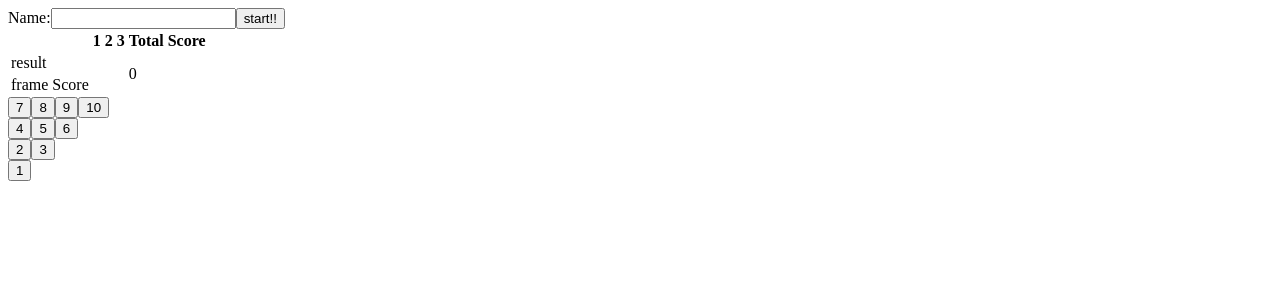
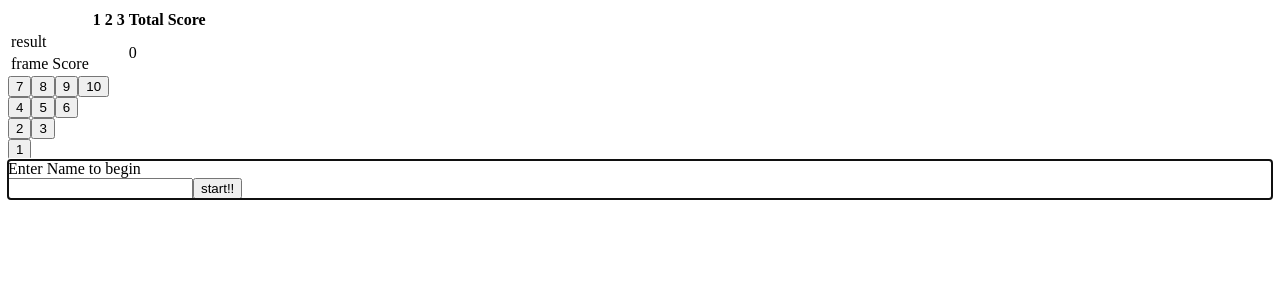
Before and after one commit to rweaverra/bowling_app, a React (Create React App) app in the folder client/: page / in a window 1280 px wide. Shown: the top 300 px of the page. Built offline with nearby package versions, Linux system fonts and the light colour scheme; the HTML template or start-up script is replaced by a standard one.

Commit message:
start game modal built

```diff
--- a/client/src/App.jsx
+++ b/client/src/App.jsx
@@ -1,18 +1,14 @@
 import React from 'react';
-import Start from './components/Start.jsx';
 import Scoring from './components/Scoring.jsx';
 
+
 const App = () => {
-
-
 
   return (
     <div>
       <div>
-        <Start />
-      </div>
-      <div>
-        <Scoring />
+        <Scoring
+        />
       </div>
     </div>
   );
--- a/client/src/components/PlayArea.jsx
+++ b/client/src/components/PlayArea.jsx
@@ -19,21 +19,15 @@ function PlayArea({ rollBall, frameRolls, currentScore, gameOver }) {
     showButton10: true
   })
 
-  function resetPins() { //not sure why reset Pins isnt working. I have it involed under set strike but nothing is happening. trying to reset pins after the game over.
-    var copy = JSON.parse(JSON.stringify(state))
-    for(var key2 in copy) {
-      copy[key2] = true;
-      setState(copy);
-  }
-}
+
 
   function showStrikeSpareModal(value, copy) {
     setIsStrike(false)
-    if(value === 10) {
-      // for(var key2 in copy) {
-      //   copy[key2] = true;
-      // }
-      resetPins();
+
+   if (value === 10) {
+      for(var key2 in copy) {
+        copy[key2] = true;
+      }
      setIsStrike(true);
      setModalShow(true);
     } else if(frameRolls > 0 && value === (10 - currentScore)) {
@@ -44,7 +38,7 @@ function PlayArea({ rollBall, frameRolls, currentScore, gameOver }) {
   function toggleHide(value) {
     var copy = JSON.parse(JSON.stringify(state))
 
-    if (frameRolls > 0) {
+     if (frameRolls > 0) {
       showStrikeSpareModal(value, copy);
       for(var key1 in copy) {
         copy[key1] = true;
@@ -61,12 +55,7 @@ function PlayArea({ rollBall, frameRolls, currentScore, gameOver }) {
         showStrikeSpareModal(value, copy);
         setState(copy);
     }
-  }
-  console.log('gameOver inside PlayArea', gameOver)
 
-  if (gameOver) {
-    // resetPins();
-    console.log("GAME OVER")
   }
 
   return (
--- a/client/src/components/ScoreTable.jsx
+++ b/client/src/components/ScoreTable.jsx
@@ -1,13 +1,24 @@
-import React from 'react';
+import React, { useState } from 'react';
 import Table from 'react-bootstrap/Table';
+import StartGameModal from './StartGameModal.jsx'
 
 function ScoreTable({ result, frameScore, totalScore }) {
+   const [playerName, setPlayerName] = useState('')
+
+  const submitName = (name) => {
+    setPlayerName(name);
+    console.log('inside App submitName', playerName);
+  }
 
   return (
+    <div>
+    <StartGameModal
+      submitName={submitName}
+    />
     <Table striped bordered hover className="table1">
   <thead>
     <tr>
-      <th></th>
+      <th>{playerName}</th>
       <th>1</th>
       <th>2</th>
       <th>3</th>
@@ -32,7 +43,7 @@ function ScoreTable({ result, frameScore, totalScore }) {
     </tr>
   </tbody>
 </Table>
-
+</div>
 
   )
 }
--- a/client/src/components/Scoring.jsx
+++ b/client/src/components/Scoring.jsx
@@ -5,7 +5,7 @@ import PlayArea from './PlayArea.jsx';
 import ScoreTable from './ScoreTable.jsx';
 import GameOverModal from './GameOverModal.jsx';
 
-function Scoring() {
+function Scoring({ playerName }) {
   const [name, setName] = useState('');
   const [frame, setFrame] = useState(1);
   const [currentScore, setCurrentScore] = useState(0);
@@ -64,6 +64,8 @@ function Scoring() {
         result={result}
         frameScore={frameScore}
         totalScore={totalScore}
+        playerName={playerName}
+
       />
       <div>
         <GameOverModal
--- a/client/src/components/Start.jsx
+++ b/client/src/components/StartGameModal.jsx
@@ -1,10 +1,10 @@
 import React, { useState } from 'react';
 import { startGame } from './../../lib/routes.js';
+import { Modal, ModalBody } from 'react-bootstrap';
 
-
-function Start () {
+function StartGameModal({ submitName }) {
   const [name, setName] = useState('');
-  const [isStarted, setIsStarted] = useState(false);
+  const [isStarted, setIsStarted] = useState(true);
 
   const handleChange = (event) => {
     setName(event.target.value)
@@ -12,32 +12,41 @@ function Start () {
 
   const submitStart = () => {
     event.preventDefault();
-     setIsStarted(true);
+     setIsStarted(false);
       startGame(name, (err, result) => {
         if(err) {
           console.log(err)
         } else {
-
+         console.log('game has started', result)
   }
 })
   }
 
-   return (
-     <div>
-        {isStarted ?
-           <div><h3>{name}</h3></div> :
-            <form  onSubmit={submitStart}>
+  return (
+    <Modal
+    show={isStarted}
+    size="lg"
+    centered
+  >
+
+    <Modal.Body>
+       <div>
+            <form
+            onSubmit={ () => {
+              submitStart();
+              submitName(name);
+            }}>
             <label>
-                Name:
+                Enter Name to begin <br />
                 <input type="text" name="name" value={name} onChange={handleChange}/>
                 </label>
               <button>start!!</button>
             </form>
+     </div>
 
-           }
-     </div>
-   )
-
+    </Modal.Body>
+  </Modal>
+  )
 }
 
-export default Start;
+export default StartGameModal;
```
Also changed, not shown: 1 other file (tests, documents, lock files or other folders).
